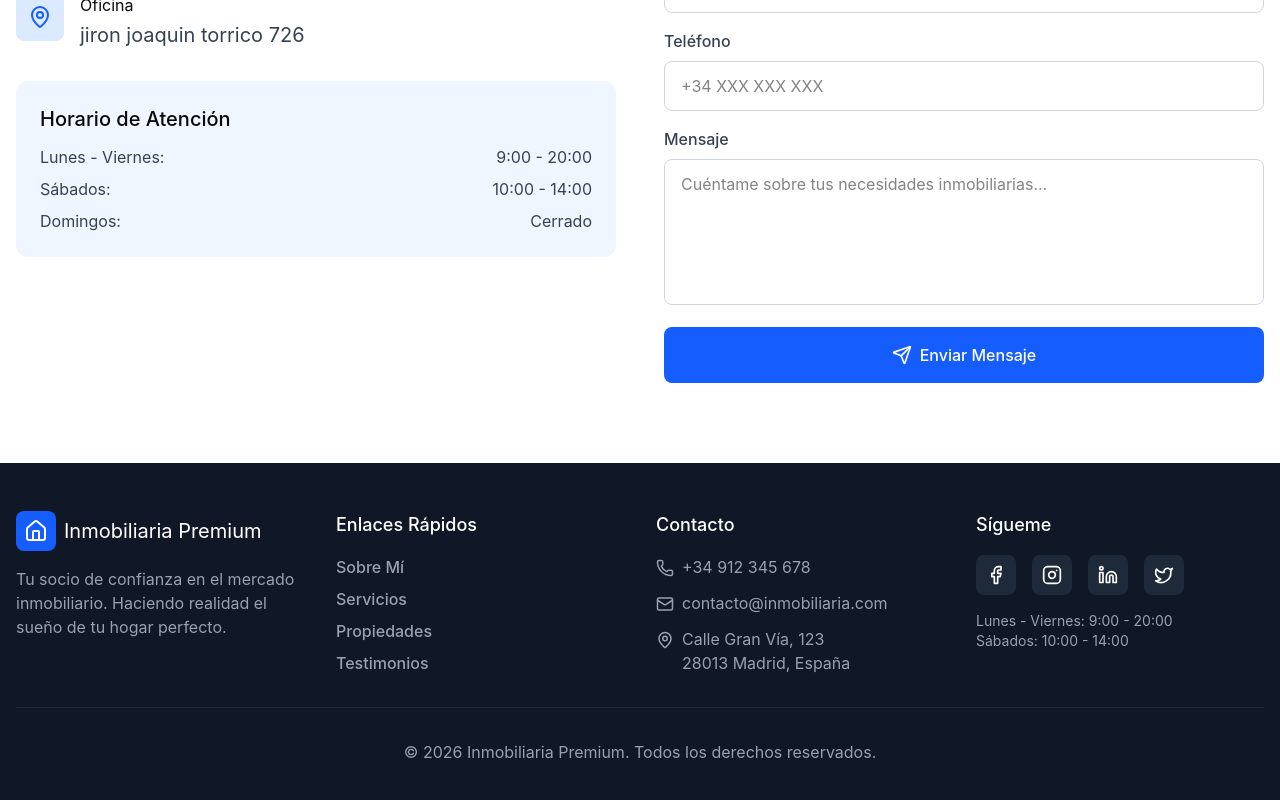
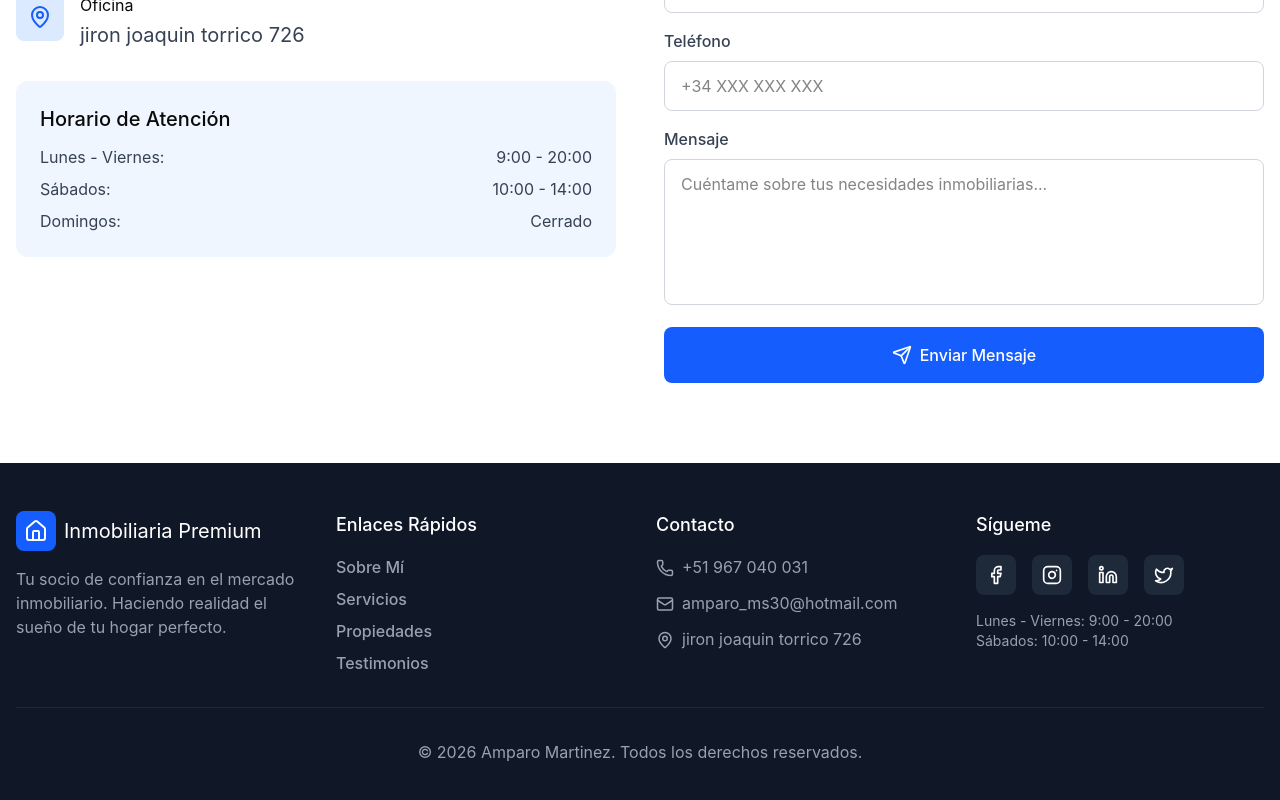
Before and after one commit to Incarri/ProyectoPaginaWeb, a React (Vite) app: page / in a window 1280 px wide. Shown: the part 5280-6080 px from the top of the page. Built offline with nearby package versions, Linux system fonts and the light colour scheme; no server answers; the database is empty.

Commit message:
Cambio en el footer

```diff
--- a/src/app/components/Footer.tsx
+++ b/src/app/components/Footer.tsx
@@ -1,4 +1,5 @@
 import { Home, Mail, Phone, MapPin, Facebook, Instagram, Linkedin, Twitter } from 'lucide-react';
+import { agent } from '../data/agent';
 
 export function Footer() {
   const currentYear = new Date().getFullYear();
@@ -63,18 +64,18 @@ export function Footer() {
               <li className="flex items-start gap-2">
                 <Phone size={18} className="mt-1 flex-shrink-0" />
                 <a href="tel:+34912345678" className="hover:text-white transition-colors">
-                  +34 912 345 678
+                  {agent.phone}
                 </a>
               </li>
               <li className="flex items-start gap-2">
                 <Mail size={18} className="mt-1 flex-shrink-0" />
                 <a href="mailto:contacto@inmobiliaria.com" className="hover:text-white transition-colors">
-                  contacto@inmobiliaria.com
+                  {agent.email}
                 </a>
               </li>
               <li className="flex items-start gap-2">
                 <MapPin size={18} className="mt-1 flex-shrink-0" />
-                <span>Calle Gran Vía, 123<br />28013 Madrid, España</span>
+                {agent.Oficina}
               </li>
             </ul>
           </div>
@@ -123,7 +124,7 @@ export function Footer() {
         </div>
 
         <div className="border-t border-gray-800 pt-8 text-center text-gray-400">
-          <p>&copy; {currentYear} Inmobiliaria Premium. Todos los derechos reservados.</p>
+          <p>&copy; {currentYear} {agent.name}. Todos los derechos reservados.</p>
         </div>
       </div>
     </footer>
```
